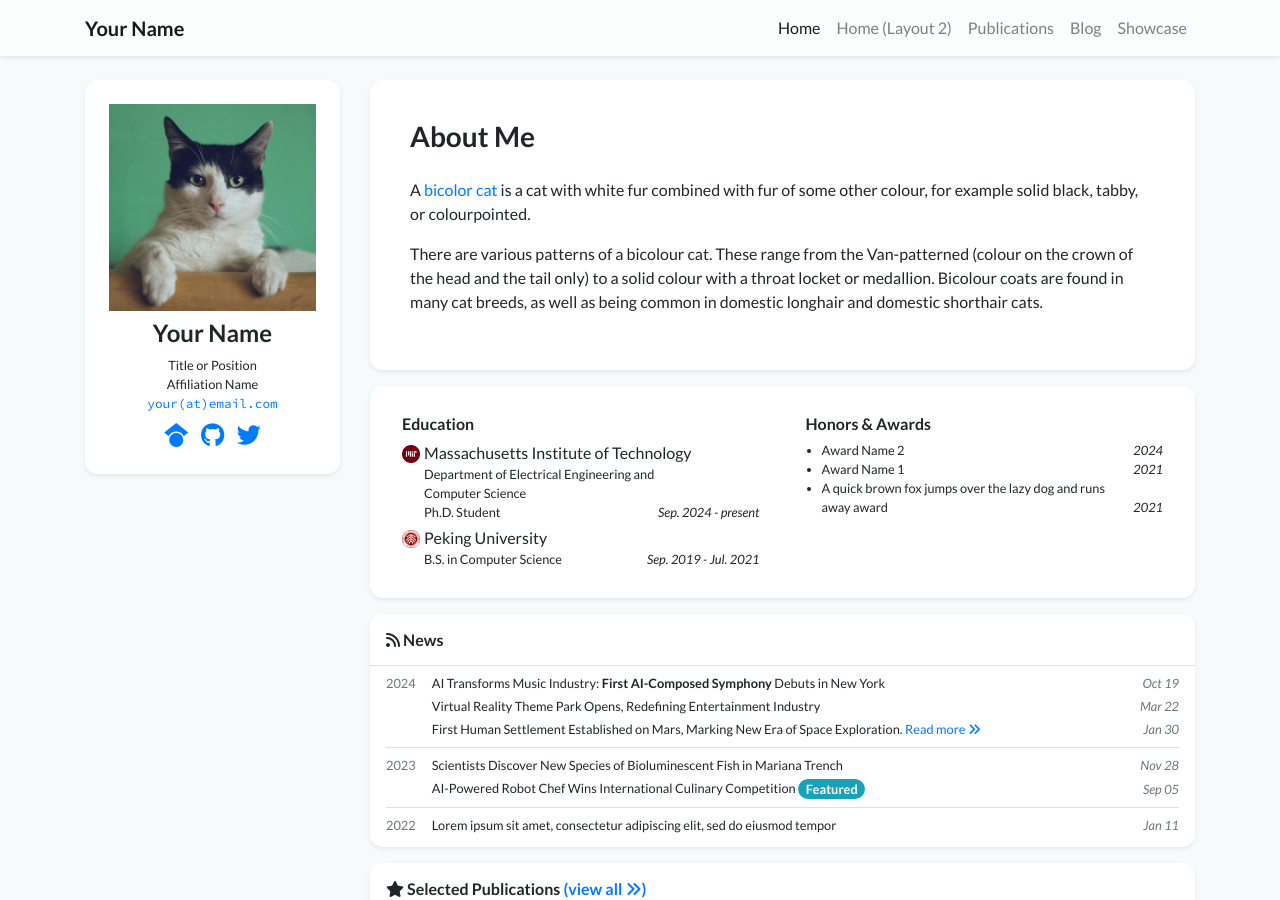
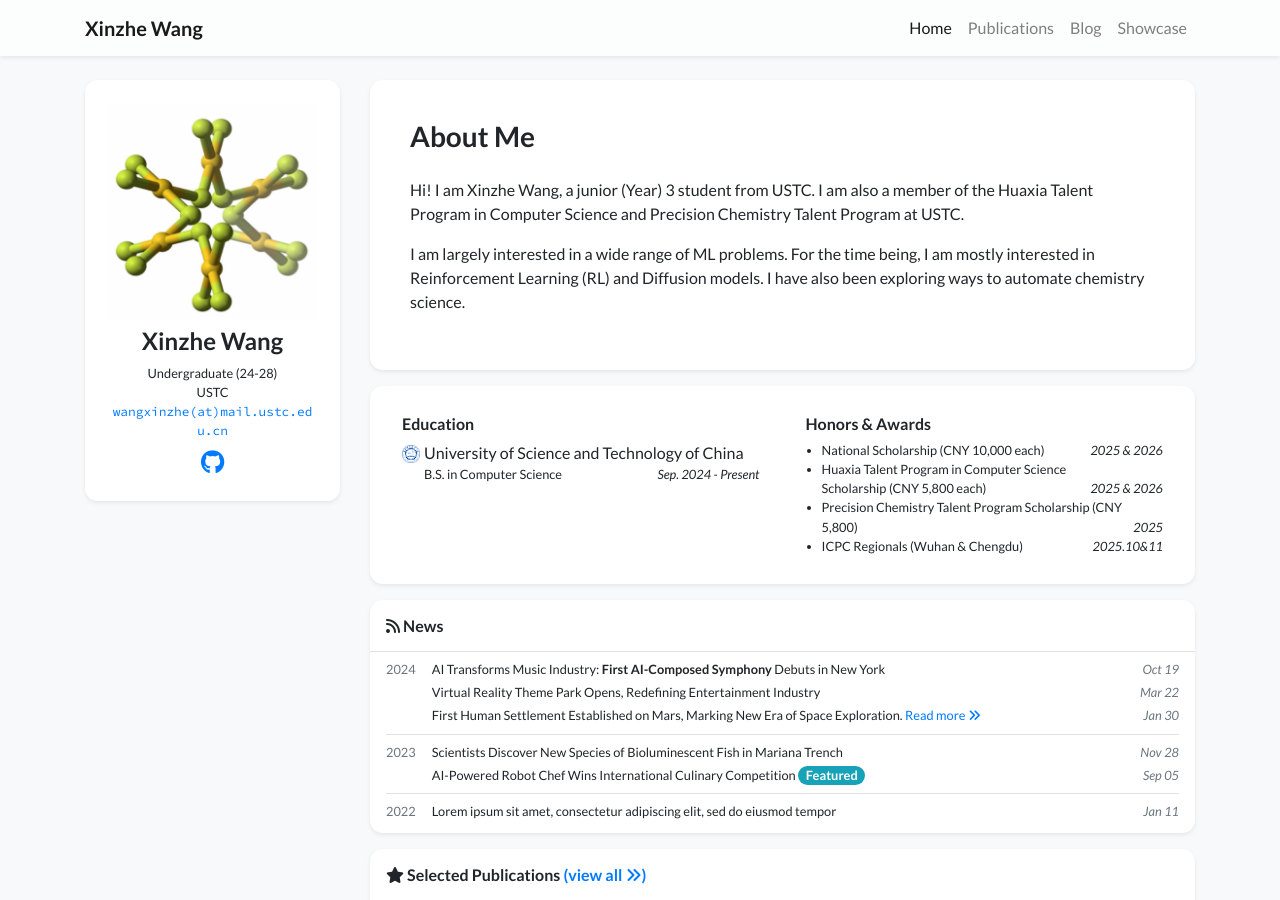
Before and after one commit to gold3fluoride/gold3fluoride.github.io, a Jekyll site: the page built from index.html, in a window 1280 px wide and 900 px high. Built offline with Jekyll 4.4.1, drawn with Linux system fonts in a browser that asks for light colours; nearby versions of some CDN libraries; a style sheet for code colours, icons or effects is not loaded.

Commit message:
initial commit

```diff
--- a/_data/navigation.yml
+++ b/_data/navigation.yml
@@ -3,8 +3,6 @@ pages:
 #       For example, the `navbar_title` field in `showcase.html` is "Showcase" and the `name` field here should also be "Showcase"
 - name: Home
   url: /
-- name: Home (Layout 2)
-  url: /index_layout2
 - name: Publications
   url: /publications
 - name: Blog
--- a/_data/profile.yml
+++ b/_data/profile.yml
@@ -1,47 +1,39 @@
-primary_name: "Your Name"
+primary_name: "Xinzhe Wang"
 secondary_name: ""
-navbar_name: "Your Name"
+navbar_name: "Xinzhe Wang"
 
 positions:
-- name: Title or Position
-- name: Affiliation Name
-  logo: /assets/images/badges/MIT_Social_circle.png  # Logo is optional
+- name: Undergraduate (24-28)
+- name: USTC
+  logo: /assets/images/badges/USTC-blue.png  # Logo is optional
 
 
-email: "your@email.com"
+email: "wangxinzhe@mail.ustc.edu.cn"
 # cv_link: link-to-your-cv-file
-gscholar: xFmQpf4AAAAJ  # This is an example, replace it with your own Google Scholar ID
-github: your_github_id
-twitter: your_twitter_id  # Do not include the '@' symbol
+# gscholar: xFmQpf4AAAAJ  # This is an example, replace it with your own Google Scholar ID
+github: gold3fluoride
+# twitter: your_twitter_id  # Do not include the '@' symbol
 # linkedin: your-linked-in-id
 # orcid: 0000-0000-0000-0000
 
 short_bio_text_justify: false
 short_bio: >-
   <p>
-    A <a href="https://en.wikipedia.org/wiki/Bicolor_cat" target="_blank">bicolor cat</a> is a cat with white fur combined with fur of some other colour, for example solid black, tabby, or colourpointed.
+    Hi! I am Xinzhe Wang, a junior (Year) 3 student from USTC. I am also a member of the Huaxia Talent Program in Computer Science and Precision Chemistry Talent Program at USTC.
   </p>
   <p>
-    There are various patterns of a bicolour cat. These range from the Van-patterned (colour on the crown of the head
-    and the tail only) to a solid colour with a throat locket or medallion. Bicolour coats are found in many cat breeds,
-    as well as being common in domestic longhair and domestic shorthair cats.
+    I am largely interested in a wide range of ML problems. For the time being, I am mostly interested in Reinforcement Learning (RL) and Diffusion models. I have also been exploring ways to automate chemistry science.
   </p>
 
-portrait_url: /assets/images/photos/portrait.jpg
-portrait_caption: >-
-  Photo by Manja Vitolic on Unsplash (this caption is optional, comment it out to disable).
+portrait_url: /assets/images/badges/AuF3.png
+#portrait_caption: >-
+#  Photo by Manja Vitolic on Unsplash (this caption is optional, comment it out to disable).
 
 education:
-- name: Massachusetts Institute of Technology
-  logo: /assets/images/badges/MIT_Social_circle.png
-  position: >-
-    Department of Electrical Engineering and Computer Science <br/>
-    Ph.D. Student
-  date: Sep. 2024 - present
-- name: Peking University
-  logo: /assets/images/badges/PKU_red.png
+- name: University of Science and Technology of China
+  logo: /assets/images/badges/USTC-blue.png
   position: B.S. in Computer Science
-  date: Sep. 2019 - Jul. 2021
+  date: Sep. 2024 - Present
 
 # experience:
 # - name: Peking University
@@ -50,9 +42,11 @@ education:
 #   date: Sep. 2019 - Jul. 2021
 
 awards:
-- name: Award Name 2
-  date: 2024
-- name: Award Name 1
-  date: 2021
-- name: A quick brown fox jumps over the lazy dog and runs away award
-  date: 2021
+- name: National Scholarship (CNY 10,000 each)
+  date: 2025 & 2026
+- name: Huaxia Talent Program in Computer Science Scholarship (CNY 5,800 each)
+  date: 2025 & 2026
+- name: Precision Chemistry Talent Program Scholarship (CNY 5,800)
+  date: 2025
+- name: ICPC Regionals (Wuhan & Chengdu)
+  date: 2025.10&11
```
Also changed, not shown: assets/images/badges/AuF3.png (added), assets/images/badges/USTC-blue.png (added).
